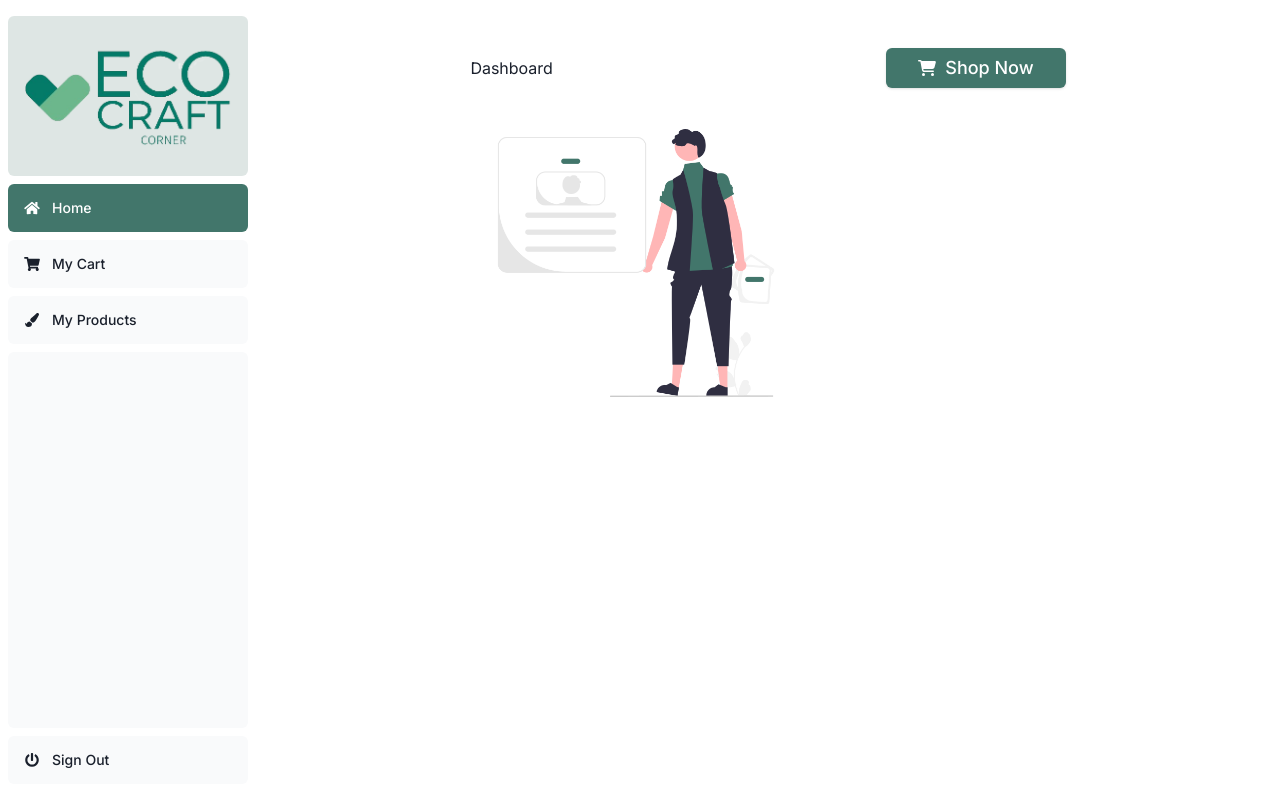
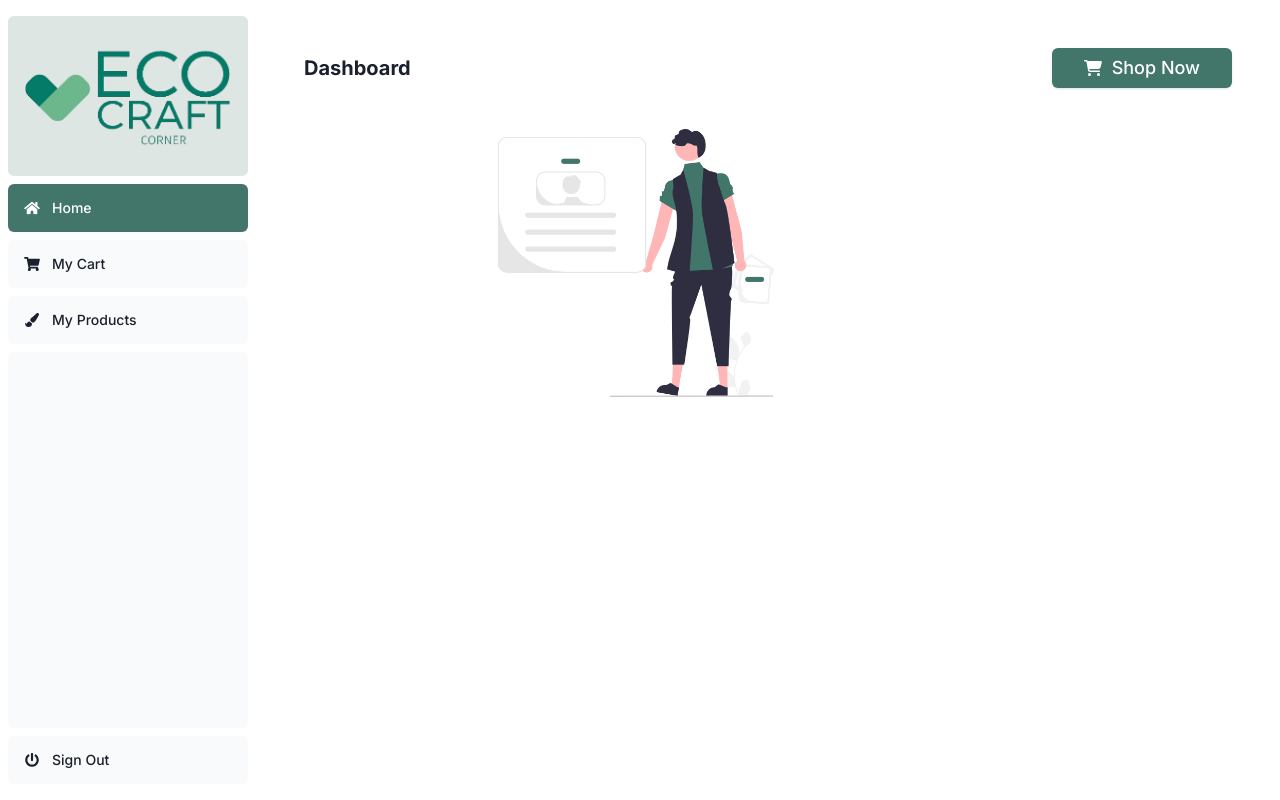
Before and after one commit to hackathon-19-20/eco-craft-corner, a Next.js app: page /dashboard in a window 1280 px wide. Built offline with nearby package versions, Linux system fonts and the light colour scheme; no server answers.

Commit message:
add changes

```diff
--- a/src/app/dashboard/page.tsx
+++ b/src/app/dashboard/page.tsx
@@ -21,8 +21,8 @@ export default async function Dashboard() {
   return (
     <div>
 
-    <div className="flex justify-around items-center">
-      <div>Dashboard</div>
+    <div className="flex justify-between items-center">
+      <div className="text-xl font-bold">Dashboard</div>
       <Link href="/shop">
         <ShopButton size="lg" />
       </Link>
@@ -32,14 +32,17 @@ export default async function Dashboard() {
         <div className="my-auto">
           <Image src="/dashimg.png" height={500} width={400} alt="dashboard"/>
         </div>
-        <div className="items-center my-auto justify-start">
+        <div className="my-20 items-center justify-start">
 
         {user && (
-          <div className="text-[1.5rem]">
-            <p><b>Name</b><br/> {user.name}</p>
-            <p><b>Email</b><br/> {user.email}</p>
-            <p><b>Phone</b><br/> {user.phone}</p>
-            <p><b>Your Products</b>: {user.products.length}</p>
+          <div className="text-[1.3rem]">
+            <p className="p-3 shadow-md rounded-lg"><b>Name: </b> {user.name}</p>
+            <br/>
+            <p className="p-3 shadow-md rounded-lg"><b>Email: </b>{user.email}</p>
+            <br/>
+            <p className="p-3 shadow-md rounded-lg"><b>Phone: </b> {user.phone}</p>
+            <br/>
+            <p className="p-3 shadow-md rounded-lg"><b>Your Products: </b> {user.products.length}</p>
 
           </div>
         )}
```
